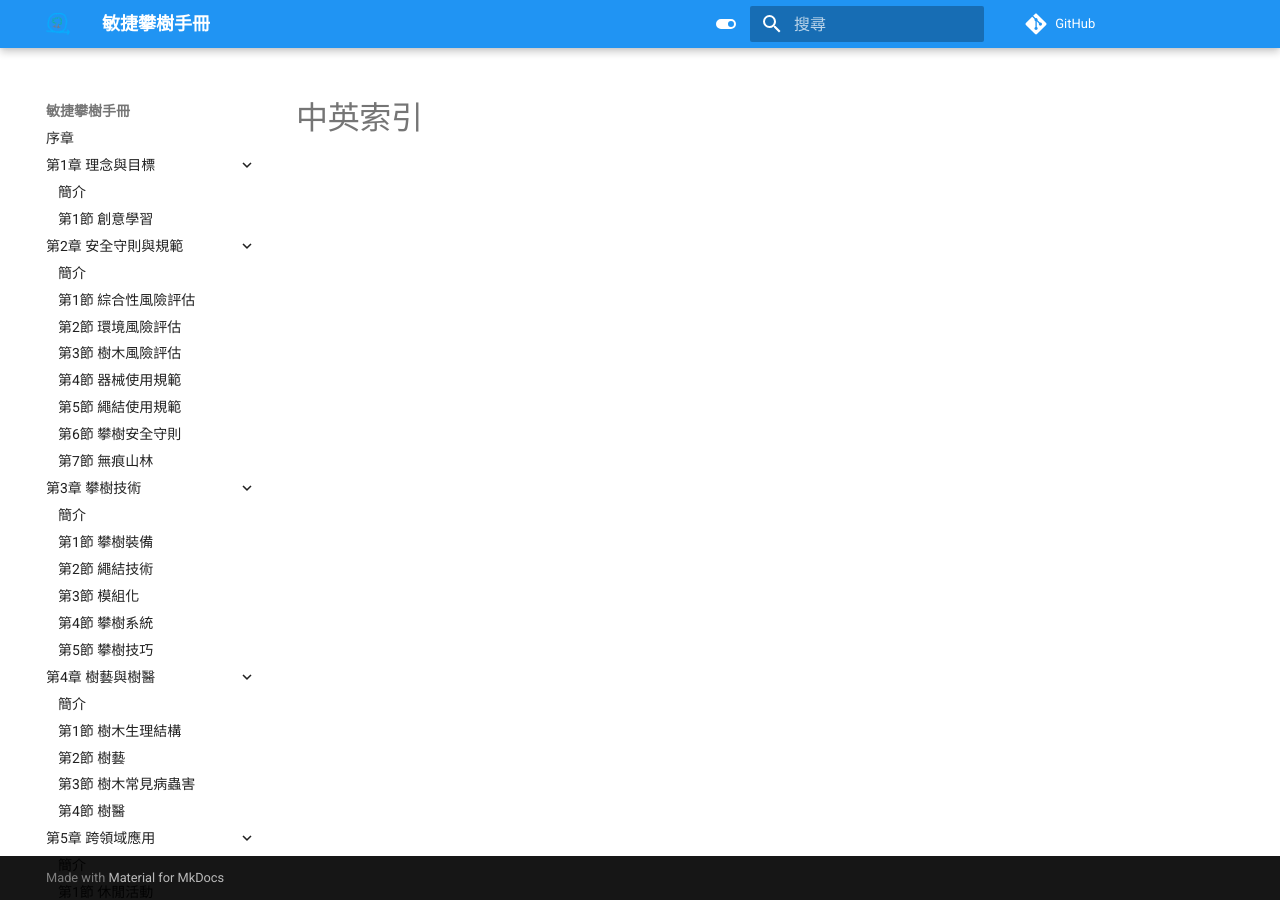
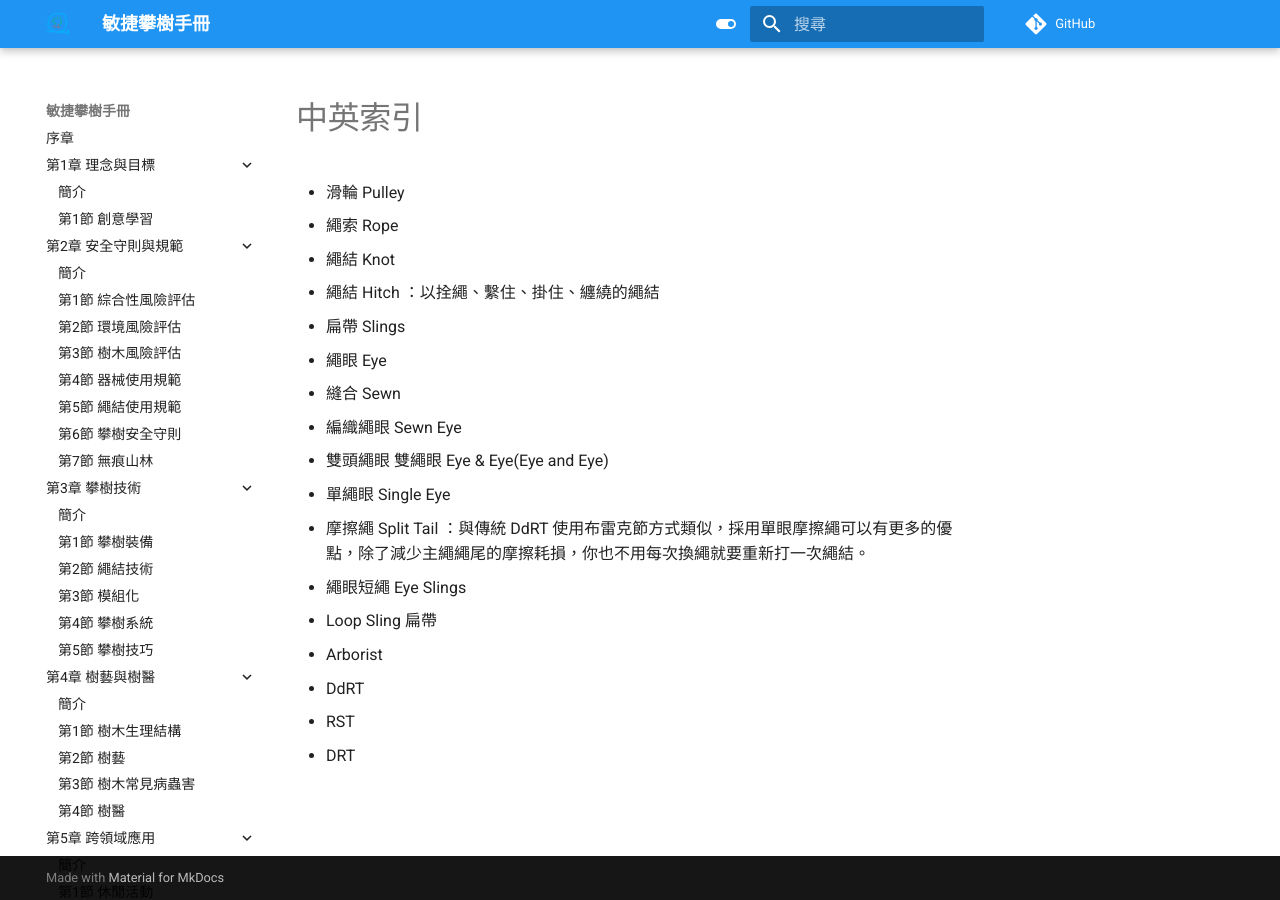
Before and after one commit to Uesugi-Summer-Sea/Agile-Tree-Climbing-Manual, an MkDocs documentation site: the page built from docs/7-附錄/2-索引.md, in a window 1280 px wide. Built offline with MkDocs 1.6.1 and Material for MkDocs 9.7.7, drawn with Linux system fonts in a browser that asks for light colours; comment, search, counter and statistics services are not loaded.

Commit message:
Relate # ! 提交將專有名詞加入
修改項目:

模組:

```diff
--- a/docs/7-附錄/2-索引.md
+++ b/docs/7-附錄/2-索引.md
@@ -1 +1,19 @@
 # 中英索引
+
+- 滑輪 Pulley
+- 繩索 Rope
+- 繩結 Knot
+- 繩結 Hitch ：以拴繩、繫住、掛住、纏繞的繩結
+- 扁帶 Slings
+- 繩眼 Eye
+- 縫合 Sewn
+- 編織繩眼 Sewn Eye
+- 雙頭繩眼 雙繩眼 Eye & Eye(Eye and Eye)
+- 單繩眼 Single Eye
+- 摩擦繩 Split Tail ：與傳統 DdRT 使用布雷克節方式類似，採用單眼摩擦繩可以有更多的優點，除了減少主繩繩尾的摩擦耗損，你也不用每次換繩就要重新打一次繩結。
+- 繩眼短繩 Eye Slings
+- Loop Sling 扁帶
+- Arborist
+- DdRT
+- RST
+- DRT
```
